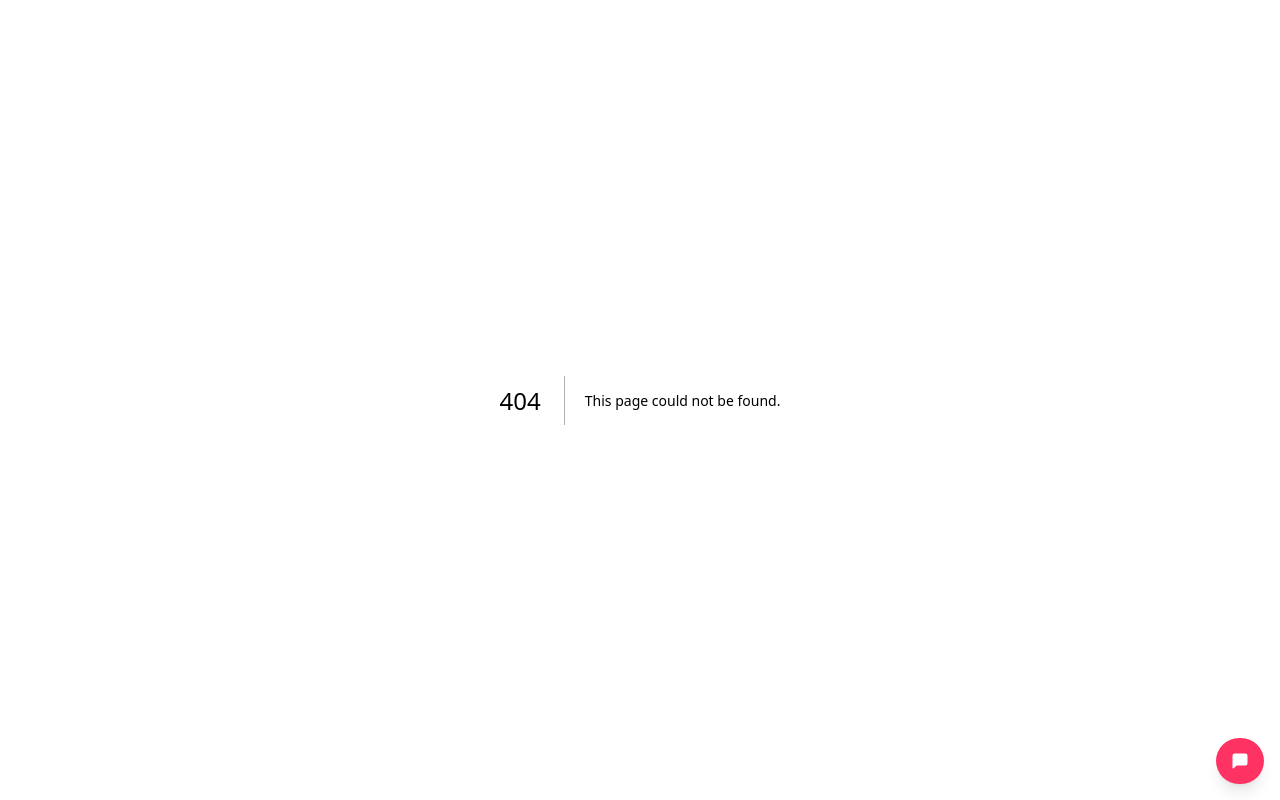
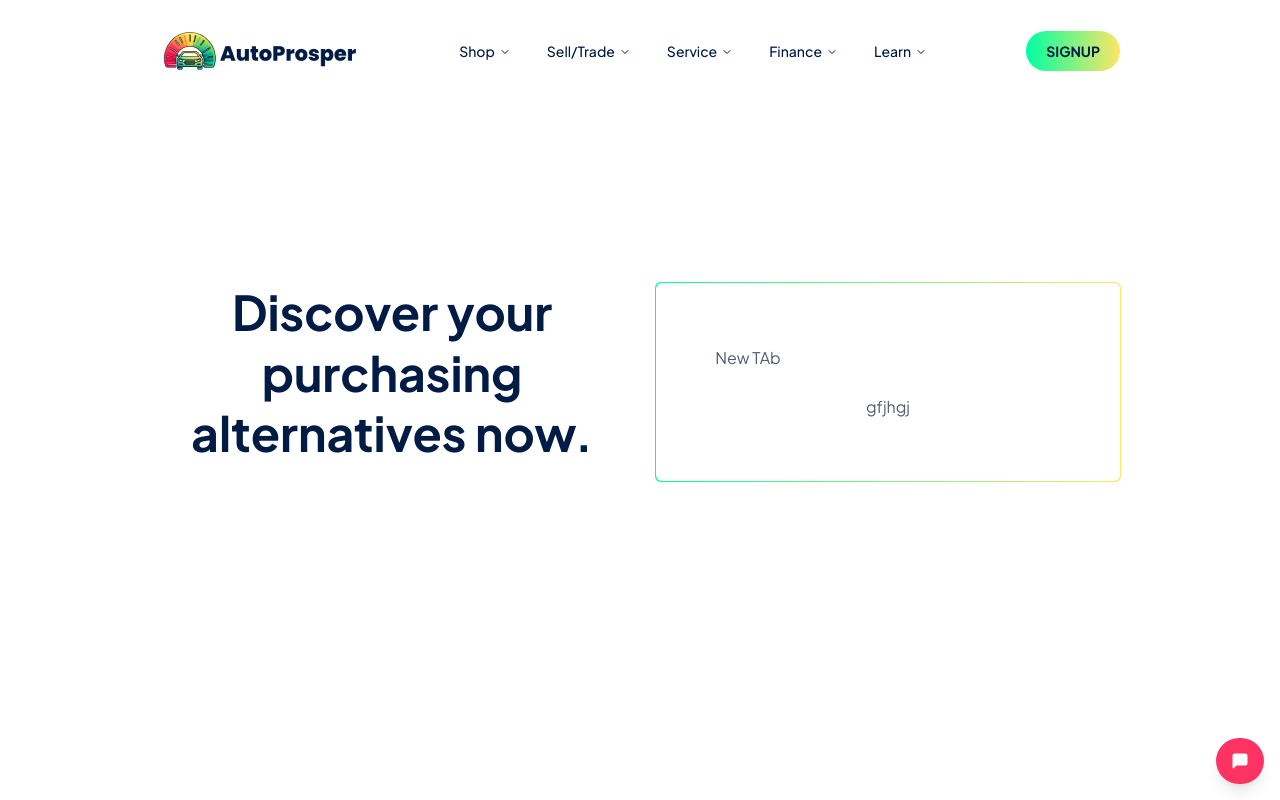
Before and after one commit to talhabaig/autoprosper, a Next.js app: page /sell-trade in a window 1280 px wide. Before the commit this address had no page. Built offline with nearby package versions, Linux system fonts and the light colour scheme.

Commit message:
create vehicle page

```diff
--- a/src/app/product-detail/page.tsx
+++ b/src/app/sell-trade/page.tsx
@@ -1,14 +1,13 @@
-import ProductSingle from "@/components/ProductDetail/ProductSingle";
+import SellTradeVehicle from "@/components/SellOrTrade/SellTradeVehicle";
 import NavigationBar from "../../components/ui/Navigations/navigationBar";
 
 import React from "react";
-import Footer from "@/components/Footer/Footer";
 
 const page = () => {
   return (
     <>
-      <NavigationBar />
-      <ProductSingle /> <Footer />
+      <NavigationBar  variant ='dark'/>
+      <SellTradeVehicle />
     </>
   );
 };
--- /dev/null
+++ b/src/components/SellOrTrade/SellTradeVehicle.tsx
@@ -0,0 +1,31 @@
+'use client'
+import React from 'react'
+import { GradientCard } from '../ui/card';
+import { Section, SectionHeader } from "@/components/ui/section";
+
+
+function SellTradeVehicle() {
+  return (
+    <>
+  <Section>
+      <div className="w-full md:max-w-[690px] flex flex-col items-center">
+        <SectionHeader>
+          Discover your purchasing alternatives now.
+        </SectionHeader>
+      </div>
+      <div className="flex md:max-w-[690px] w-full justify-center">
+        <GradientCard variant="hide-on-mobile" className="w-full">
+          <div className="flex flex-col gap-[30px] md:h-full w-full items-center justify-center bg-white rounded-md md:p-[32px]">
+            <div className="grid grid-cols-2 md:grid-cols-3 w-full gap-5 ">
+             <h1>New TAb</h1>
+            </div>
+            <h1>gfjhgj</h1>
+          </div>
+        </GradientCard>
+      </div>
+    </Section>
+    </>
+  )
+}
+
+export default SellTradeVehicle
--- a/src/components/ui/Navigations/navigationBar.tsx
+++ b/src/components/ui/Navigations/navigationBar.tsx
@@ -131,7 +131,7 @@ const NavigationBar: React.FC<NavigationBarInterface> = ({
             height="42"
           />
         )}
-                </Link>
+        </Link>
 
         <NavigationMenu className="hidden md:inline">
           <NavigationMenuList>
```
